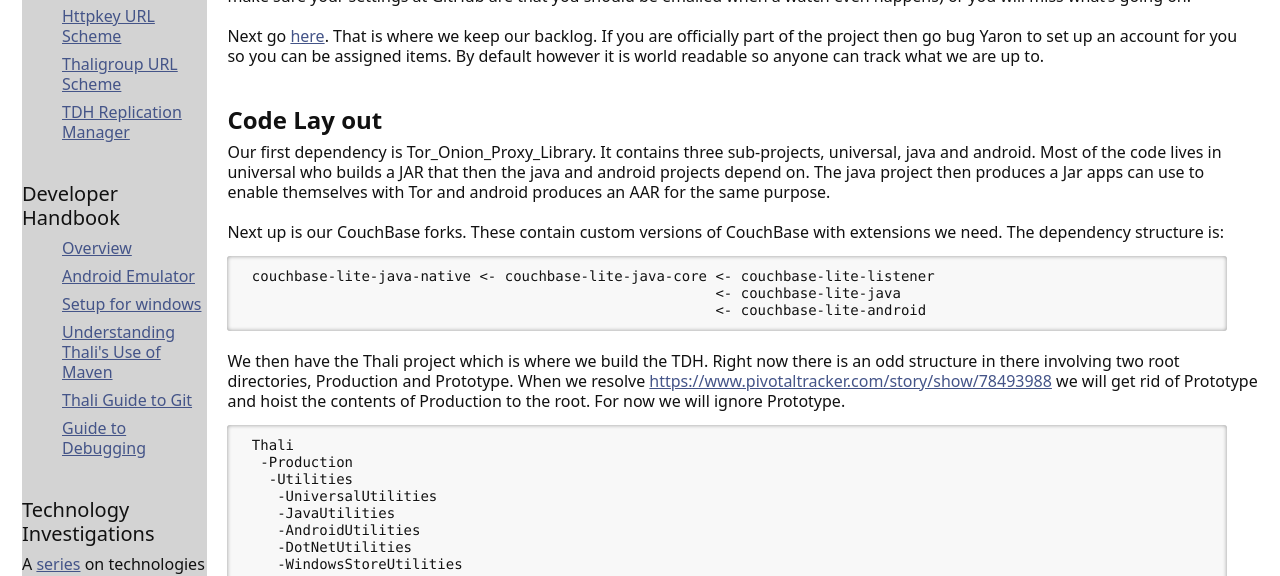
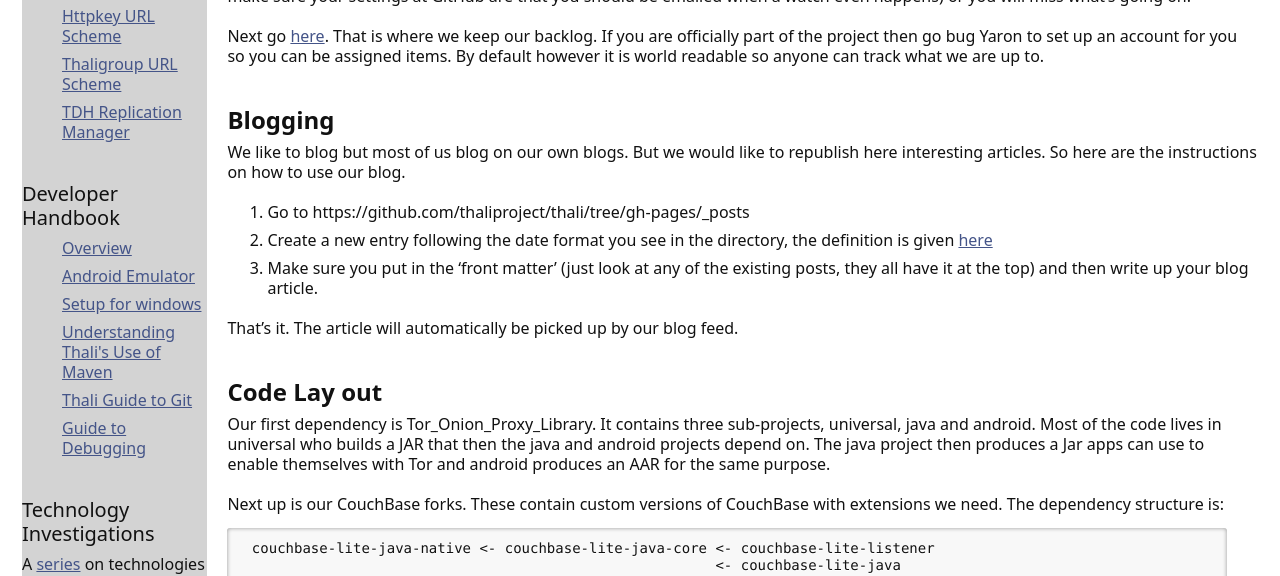
Before and after one commit to thaliproject/thali, a Jekyll site: the page built from DeveloperHandbook.md, in a window 1280 px wide and 900 px high, cut to the strip 324-900 px from the top of the window. Built offline with Jekyll 4.4.1, drawn with Linux system fonts in a browser that asks for light colours; Markdown is read by kramdown in place of the engine named in the settings.

Commit message:
Blogging!

```diff
--- a/DeveloperHandbook.md
+++ b/DeveloperHandbook.md
@@ -12,6 +12,16 @@
 Go off to [https://github.com/thaliproject/](https://github.com/thaliproject/) and after you login with your GitHub account please go to each of the projects and hit 'watch'. We don't send out emails with notifications of PRs, issues, builds, etc. We use GitHub for that. So you need to be set up to watch (and make sure your settings at GitHub are that you should be emailed when a watch even happens) or you will miss what's going on.
 
 Next go [here](https://www.pivotaltracker.com/n/projects/1163162). That is where we keep our backlog. If you are officially part of the project then go bug Yaron to set up an account for you so you can be assigned items. By default however it is world readable so anyone can track what we are up to.
+
+# Blogging
+
+We like to blog but most of us blog on our own blogs. But we would like to republish here interesting articles. So here are the instructions on how to use our blog.
+
+1. Go to https://github.com/thaliproject/thali/tree/gh-pages/_posts
+2. Create a new entry following the date format you see in the directory, the definition is given [here](http://jekyllrb.com/docs/posts/)
+3. Make sure you put in the 'front matter' (just look at any of the existing posts, they all have it at the top) and then write up your blog article.
+
+That's it. The article will automatically be picked up by our blog feed.
 
 # Code Lay out
 
```
